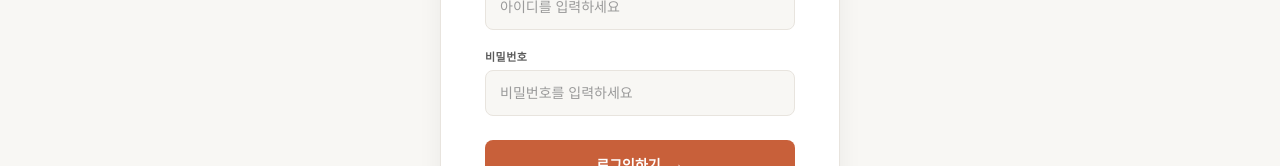
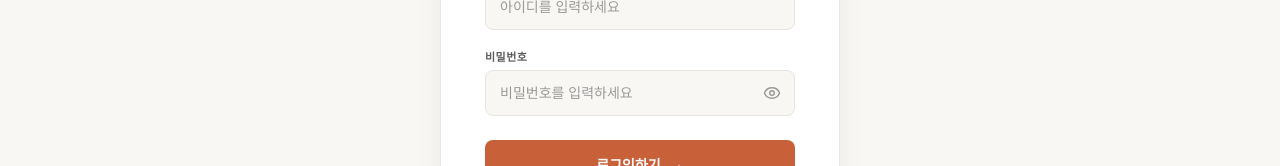
Before and after one commit to gywns0418/sool-project, a Vue app in the folder sool-web/: page /login in a window 1280 px wide. Shown: the part 287-453 px from the top of the page. Built offline with nearby package versions, Linux system fonts and the light colour scheme; no server answers.

Commit message:
05/13 비밀번호 보기 버튼 추가

```diff
--- a/sool-web/package.json
+++ b/sool-web/package.json
@@ -11,6 +11,8 @@
   "dependencies": {
     "@stomp/stompjs": "^7.3.0",
     "axios": "^1.13.6",
+    "lucide-vue-next": "^1.0.0",
+    "moment": "^2.30.1",
     "pinia": "^3.0.4",
     "sockjs-client": "^1.6.1",
     "vue": "^3.5.29",
--- a/sool-web/src/components/chat/ChatMessageList.vue
+++ b/sool-web/src/components/chat/ChatMessageList.vue
@@ -12,13 +12,17 @@
         </strong>
 
         <p>{{ message.message }}</p>
-        <span>{{ message.createdAt }}</span>
+        <span>{{ formatDate(message.createdAt) }}</span>
       </div>
     </div>
   </div>
 </template>
 
 <script setup>
+import moment from 'moment/min/moment-with-locales'
+
+moment.locale('ko')
+
 defineProps({
   messages: {
     type: Array,
@@ -29,6 +33,10 @@ defineProps({
     required: true
   }
 })
+
+const formatDate = (datetime) => {
+  return moment(datetime).fromNow()
+}
 </script>
 
 <style scoped>
--- a/sool-web/src/components/chat/ChatRoomItem.vue
+++ b/sool-web/src/components/chat/ChatRoomItem.vue
@@ -13,6 +13,10 @@
 </template>
 
 <script setup>
+import moment from 'moment/min/moment-with-locales'
+
+moment.locale('ko')
+
 defineProps({
   room: {
     type: Object,
@@ -22,20 +26,8 @@ defineProps({
 
 defineEmits(['click'])
 
-function formatDate(value) {
-  if (!value) return ''
-
-  const date = new Date(value)
-  if (Number.isNaN(date.getTime())) return value
-
-  const year = date.getFullYear()
-  const month = String(date.getMonth() + 1).padStart(2, '0')
-  const day = String(date.getDate()).padStart(2, '0')
-
-  const hours = String(date.getHours()).padStart(2, '0')
-  const minutes = String(date.getMinutes()).padStart(2, '0')
-
-  return `${year}.${month}.${day} ${hours}:${minutes}`
+const formatDate = (datetime) => {
+  return moment(datetime).fromNow()
 }
 
 </script>
--- a/sool-web/src/views/auth/LoginView.vue
+++ b/sool-web/src/views/auth/LoginView.vue
@@ -27,15 +27,27 @@
 
           <div class="field-group">
             <label class="field-label">비밀번호</label>
+
+            <div class="password-wrap">
               <input
                 v-model="password"
-              type="password"
-              class="field-input"
+                :type="showPassword ? 'text' : 'password'"
+                class="field-input password-input"
                 placeholder="비밀번호를 입력하세요"
                 required
                 :disabled="loading"
                 @keydown.enter="login"
               />
+
+              <button
+                type="button"
+                class="password-toggle"
+                @click="togglePassword"
+              >
+                <Eye v-if="!showPassword" :size="18" />
+                <EyeOff v-else :size="18" />
+              </button>
+            </div>
           </div>
 
           <p v-if="errorMessage" class="error-text">{{ errorMessage }}</p>
@@ -66,6 +78,7 @@ import { ref } from "vue"
 import { useRouter, useRoute } from "vue-router"
 import { useAuthStore } from "@/stores/authStore"
 import PageNav from "@/components/common/PageNav.vue"
+import { Eye, EyeOff } from 'lucide-vue-next'
 
 const router = useRouter()
 const route = useRoute()
@@ -79,6 +92,12 @@ const loginId = ref("")
 const password = ref("")
 const loading = ref(false)
 const errorMessage = ref("")
+
+const showPassword = ref(false)
+
+const togglePassword = () => {
+  showPassword.value = !showPassword.value
+}
 
 const login = async () => {
   if (loading.value) return
@@ -302,4 +321,45 @@ const login = async () => {
   color: #d93025;
   white-space: pre-line;
 }
+
+.password-wrap {
+  position: relative;
+  width: 100%;
+}
+
+.password-input {
+  padding-right: 52px;
+}
+
+.password-toggle {
+  position: absolute;
+  top: 50%;
+  right: 14px;
+  transform: translateY(-50%);
+
+  border: none;
+  background: transparent;
+
+  font-size: 18px;
+  cursor: pointer;
+
+  color: var(--muted);
+
+  display: flex;
+  align-items: center;
+  justify-content: center;
+
+  transition: color 0.18s ease,
+              transform 0.18s ease,
+              opacity 0.18s ease;
+}
+
+.password-toggle:hover {
+  color: var(--point);
+  transform: translateY(-50%) scale(1.08);
+}
+
+.password-toggle:active {
+  transform: translateY(-50%) scale(0.96);
+}
 </style>
```
Also changed, not shown: 2 other files (tests, documents, lock files or other folders). Lines whose indentation alone changed are shown as unchanged.
